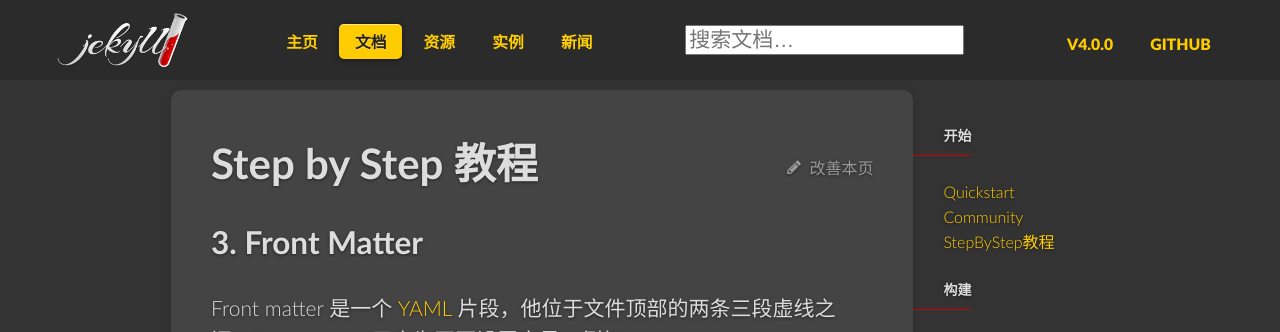
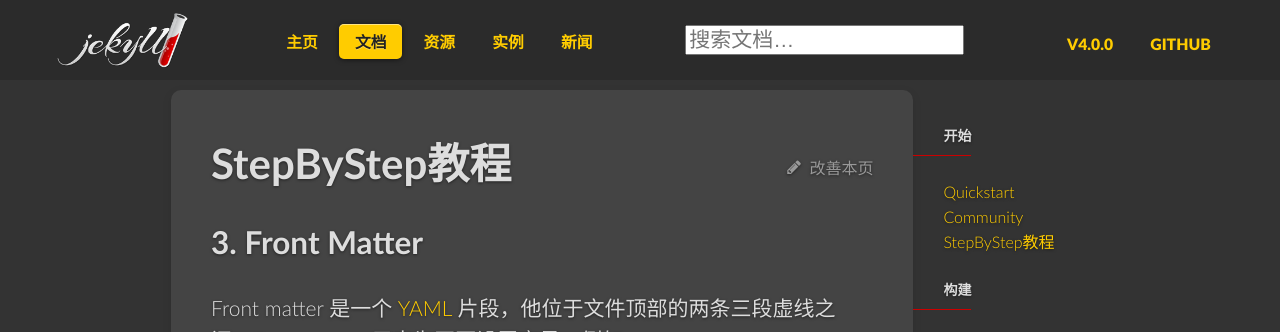
Before and after one commit to ysh825/ysh825.github.io, a Jekyll site: the page built from _docs/step-by-step/03-front-matter.md, in a window 1280 px wide. Shown: the top 332 px of the page. Built offline with Jekyll 4.4.1, drawn with Linux system fonts in a browser that asks for light colours; comment, search, counter and statistics services are not loaded.

Commit message:
Update step.html

```diff
--- a/_layouts/step.html
+++ b/_layouts/step.html
@@ -11,7 +11,7 @@
           <div class="improve right hide-on-mobiles">
             <a data-proofer-ignore href="https://github.com/ysh825/ysh825.github.io/edit/master/{{ page.path }}"><i class="fa fa-pencil"></i> &nbsp;改善本页</a>
           </div>
-          <h1>Step by Step 教程</h1>
+          <h1>StepByStep教程</h1>
           <h2>{{ page.position }}. {{ page.title }}</h2>
           {{ content }}
           {% include step-index.html %}
```
